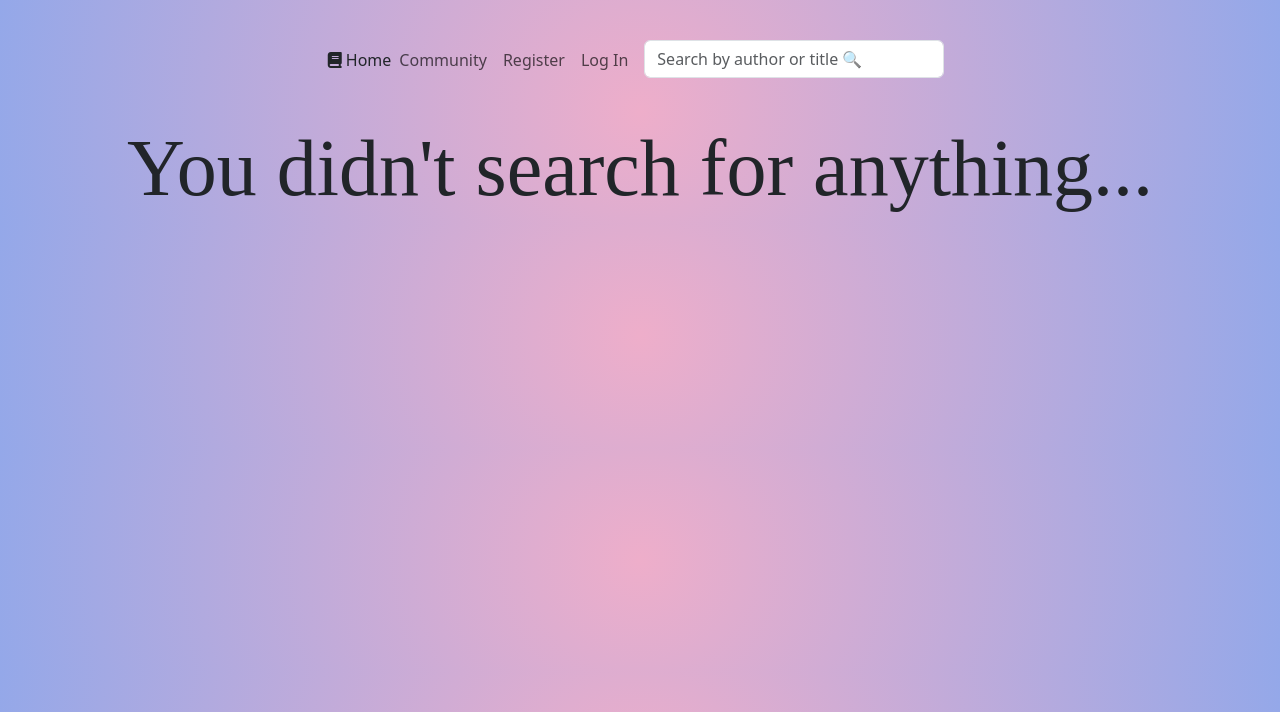
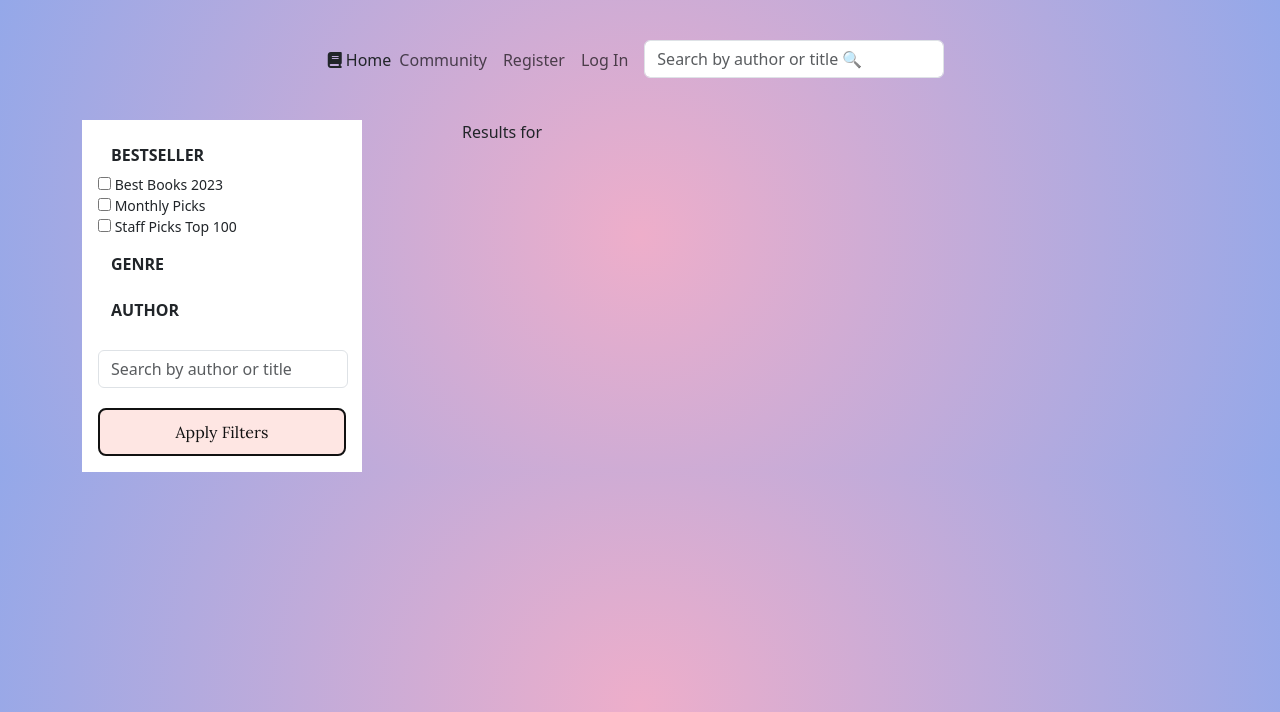
Before and after one commit to KetKode/weread, a Django app: page /book_search in a window 1280 px wide. Shown: the top 712 px of the page. Run offline with Django 4.2, Linux system fonts and the light colour scheme; data that the repository does not hold is empty; some libraries are stand-ins or nearby versions; some web fonts are replaced.

Commit message:
added filter to search by main genre and/or author name

```diff
--- a/pageturner/pageturner/settings.py
+++ b/pageturner/pageturner/settings.py
@@ -38,11 +38,13 @@ INSTALLED_APPS = [
     'django.contrib.sessions',
     'django.contrib.messages',
     'django.contrib.staticfiles',
+    'django.contrib.postgres',
     'reviews',
     'members',
     'widget_tweaks',
     'django_extensions',
     'import_export',
+    'django_filters'
     ]
 
 
--- a/pageturner/reviews/models.py
+++ b/pageturner/reviews/models.py
@@ -26,6 +26,7 @@ class Book(models.Model):
     url = models.URLField(help_text="Link to the book page on Goodreads", default=None, null=True)
     cover_url = models.URLField(null=True, blank=True)
     summary = models.CharField(max_length=5000, help_text="Summary of the book", blank=True, null=True)
+    main_genre = models.CharField(max_length=20, help_text="Main genre of the book", blank=True, null=True)
     tags = models.CharField(max_length=1000, help_text="Genres of the book (tags)", null=True, blank=True)
     number_of_pages = models.IntegerField(help_text="Number of pages in the book.", blank=True, null=True)
     time = models.CharField(max_length=30, help_text="Time to finish the book.", blank=True, null=True)
--- a/pageturner/reviews/templates/reviews/search_results.html
+++ b/pageturner/reviews/templates/reviews/search_results.html
@@ -1,33 +1,97 @@
 {% extends "base.html" %}
 
 {% load static %}
+{% load custom_filters %}
 
 {% block title %}Search Results{% endblock %}
 
 {% block content %}
 
-<div class="container-xxl d-flex justify-content-center">
-        <div class="text-center">
+<div class="container">
+    <div class="row">
+        <div class="col-4">
+            <div class="flex-shrink-0 p-3 bg-white" style="width: 280px;">
+              <form method="get" action="{% url 'book_search' %}">
+                {% csrf_token %}
+    <ul class="list-unstyled ps-0">
+      <li class="mb-1">
+        <button class="btn btn-toggle align-items-center rounded collapsed" data-bs-toggle="collapse" data-bs-target="#home-collapse" aria-expanded="true">
+          <b>BESTSELLER</b>
+        </button>
+        <div class="collapse show" id="home-collapse">
+          <ul class="btn-toggle-nav list-unstyled fw-normal pb-1 small">
+            <li><label><input type="checkbox" name="bestseller" value="1"> Best Books 2023</label></li>
+            <li><label><input type="checkbox" name="bestseller" value="2"> Monthly Picks</label></li>
+            <li><label><input type="checkbox" name="bestseller" value="3"> Staff Picks Top 100</label></li>
+          </ul>
+        </div>
+      </li>
+      <li class="mb-1">
+        <button class="btn btn-toggle align-items-center rounded collapsed" data-bs-toggle="collapse" data-bs-target="#dashboard-collapse" aria-expanded="false">
+          <b>GENRE</b>
+        </button>
+        <div class="collapse show" id="dashboard-collapse" style="">
+          <ul class="btn-toggle-nav list-unstyled fw-normal pb-1 small">
+            {% for main_genre in main_genres %}
+              <li><label><input type="checkbox" name="selected_genres" value="{{ main_genre }}" {% if main_genre in selected_genres %}checked{% endif %}> {{ main_genre }}</label></li>
+            {% endfor %}
+          </ul>
+        </div>
+      </li>
+      <li class="mb-1">
+        <button class="btn btn-toggle align-items-center rounded collapsed" data-bs-toggle="collapse" data-bs-target="#orders-collapse" aria-expanded="false">
+          <b>AUTHOR</b>
+        </button>
+        <div class="collapse show" id="orders-collapse">
+          <ul class="btn-toggle-nav list-unstyled fw-normal pb-1 small">
+            <li><label for="author" class="form-label"></label>
+        <input type="text" name="searched" id="author" class="form-control" placeholder="Search by author or title" style="width:250px">
+          </ul>
+        </div>
+      </li>
+    </ul>
+                <button type="submit" class="button-56">Apply Filters</button>
+                </form>
+  </div>
+        </div>
+        <div class="col-md-8">
             {% if searched %}
-            <h1 class="mb-5">Search Results for <em>"{{ searched }}"</em></h1>
-            {% for book in books %}
-            <div class="book-container">
-            <a class="book-info" href="{% url 'book_detail' book.pk %}"> <b>{{ book.title }}</b> by {{ book.author }}</a>
-            <p>⭐️{{ book.rating }}</p>
-                <div class="button-container mt-3">
-            <a class="button-56 book-info" href="{{ book.url }}" target="_blank">View this book on Goodreads</a>
+            Results for "{{ searched }}"
+            <div class="card-group">
+                {% for book in books %}
+                <div class="col-md-4 mb-4">
+                    <div class="card">
+                        <img class="card-img-top" src="{{ book.cover_url }}" alt="{{ book.title }}">
+                        <div class="card-body">
+                            <h5 class="card-title">{{ book.title }}</h5>
+                            {% for tag in book.get_tags_list %}
+                            <a href="{% url 'book_genres_list' tag %}" class="badge badge-pill" style="color: #ffffff; background-color: {{ tag|random_color }};">{{ tag }}</a>
+                            {% endfor %}
+                        </div>
                     </div>
                 </div>
+                {% endfor %}
+            </div>
+            {% else %}
 
+            Results for {% for genre in selected_genres %} <a href="{% url 'book_genres_list' genre %}" class="badge badge-pill" style="color: #ffffff; background-color: {{ genre|random_color }};">{{ genre }}</a> {% endfor %}
 
-            {% endfor %}
-
-            {% else %}
-            <h1>You didn't search for anything...</h1>
-            {% endif %}
-
-            </div>
+            <div class="card-group">
+                {% for book in books %}
+                <div class="col-md-4 mb-4">
+                    <div class="card">
+                        <img class="card-img-top" src="{{ book.cover_url }}" alt="{{ book.title }}">
+                        <div class="card-body">
+                            <h5 class="card-title">{{ book.title }}</h5>
+                            {% for tag in book.get_tags_list %}
+                            <a href="{% url 'book_genres_list' tag %}" class="badge badge-pill" style="color: #ffffff; background-color: {{ tag|random_color }};">{{ tag }}</a>
+                            {% endfor %}
+                        </div>
+                    </div>
+                </div>
+                {% endfor %}
+        </div>
+        {% endif %}
     </div>
-
-
+</div>
 {% endblock %}
--- a/pageturner/reviews/views.py
+++ b/pageturner/reviews/views.py
@@ -14,6 +14,7 @@ from .forms import ReviewForm
 from django.shortcuts import get_object_or_404
 from django.urls import reverse_lazy
 import random
+from .filters import BookFilter
 
 
 def welcome_page(request):
@@ -39,15 +40,28 @@ def welcome_page(request):
 
 
 def book_search(request):
-    if request.method == "POST":
-        searched = request.POST.get("searched")
+    queryset = Book.objects.all()
+    main_genres = Book.objects.values_list('main_genre', flat=True).distinct()
 
+    # Get the search query and selected genres
+    searched = request.GET.get("searched") or request.POST.get("searched")
+    selected_genres = request.GET.getlist("selected_genres")
+
+    # Apply filters based on search and selected genres
+    if searched and selected_genres:
+        books = Book.objects.filter(Q(title__icontains=searched) | Q(author__name__icontains=searched) | Q(main_genre__in=selected_genres))
+    elif searched:
         books = Book.objects.filter(Q(title__icontains=searched) | Q(author__name__icontains=searched))
+    elif selected_genres:
+            books = Book.objects.filter(main_genre__in=selected_genres)
+    else:
+        books = Book.objects.all()
 
-        return render(request,
-                  "reviews/search_results.html", {"searched": searched, "books": books})
-    else:
-        return render(request, "reviews/search_results.html", {})
+    return render(
+        request,
+        "reviews/search_results.html",
+        {"searched": searched, "books": books, "main_genres": main_genres, "selected_genres": selected_genres},
+        )
 
 
 class BookList(ListView):
--- a/pageturner/static/main.css
+++ b/pageturner/static/main.css
@@ -570,3 +570,16 @@ input {
 .star.active {
     color: orange;
 }
+
+.card {
+        width: 100%; /* Ensures the card takes full width of its container */
+        height: 100%; /* Set a fixed height for all cards */
+        display: flex;
+        flex-direction: column;
+        background: transparent;
+    }
+
+    .card-img-top {
+        height: 350px; /* Set a fixed height for the card image */
+        object-fit: cover; /* Ensures the image covers the entire container */
+    }
--- a/pageturner/templates/base.html
+++ b/pageturner/templates/base.html
@@ -7,6 +7,8 @@
     <!-- Bootstrap link -->
     <link crossorigin="anonymous" href="https://cdn.jsdelivr.net/npm/bootstrap@5.3.2/dist/css/bootstrap.min.css"
           integrity="sha384-T3c6CoIi6uLrA9TneNEoa7RxnatzjcDSCmG1MXxSR1GAsXEV/Dwwykc2MPK8M2HN" rel="stylesheet">
+    <script src="https://cdn.jsdelivr.net/npm/bootstrap@5.3.2/dist/js/bootstrap.bundle.min.js"
+            integrity="sha384-C6RzsynM9kWDrMNeT87bh95OGNyZPhcTNXj1NW7RuBCsyN/o0jlpcV8Qyq46cDfL" crossorigin="anonymous"></script>
     <script src="https://kit.fontawesome.com/259c88e539.js" crossorigin="anonymous"></script>
 
     <link href='https://unpkg.com/boxicons@2.1.4/css/boxicons.min.css' rel="stylesheet">
@@ -50,7 +52,7 @@
             <li class="nav-item dropdown">
                 <form action="{% url 'book_search' %}" class="form-inline my-2 my-md-0 mx-2" method="post">
                     {% csrf_token %}
-                    <input aria-label="Search" class="form-control" name="searched"
+                    <input aria-label="Search" class="form-control" name="searched" id="searched"
                            placeholder="Search by author or title 🔍" type="text">
                 </form>
             </li>
```
Also changed, not shown: pageturner/reviews/filters.py (added, +17 -0 lines), pageturner/reviews/migrations/0006_book_main_genre.py (added).
